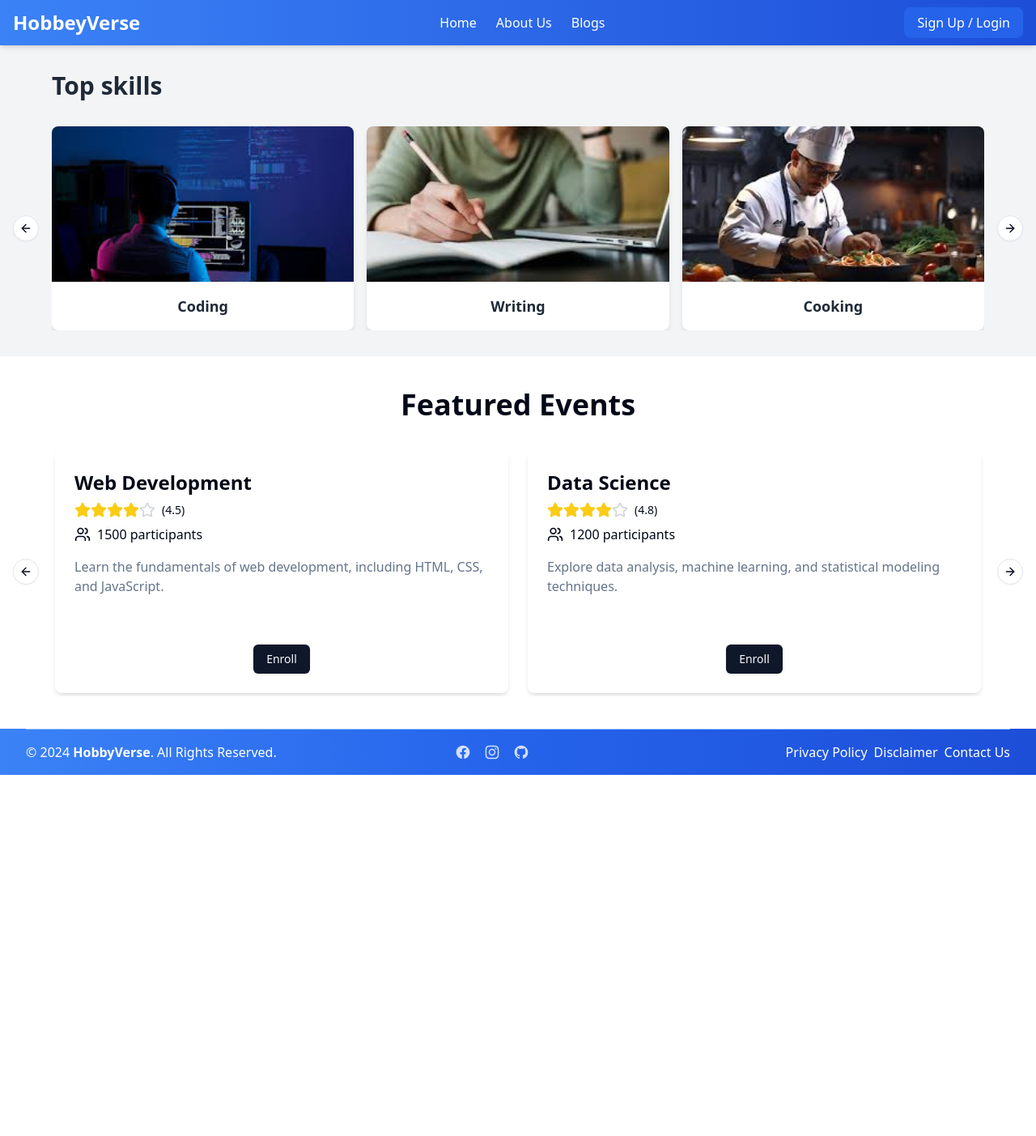
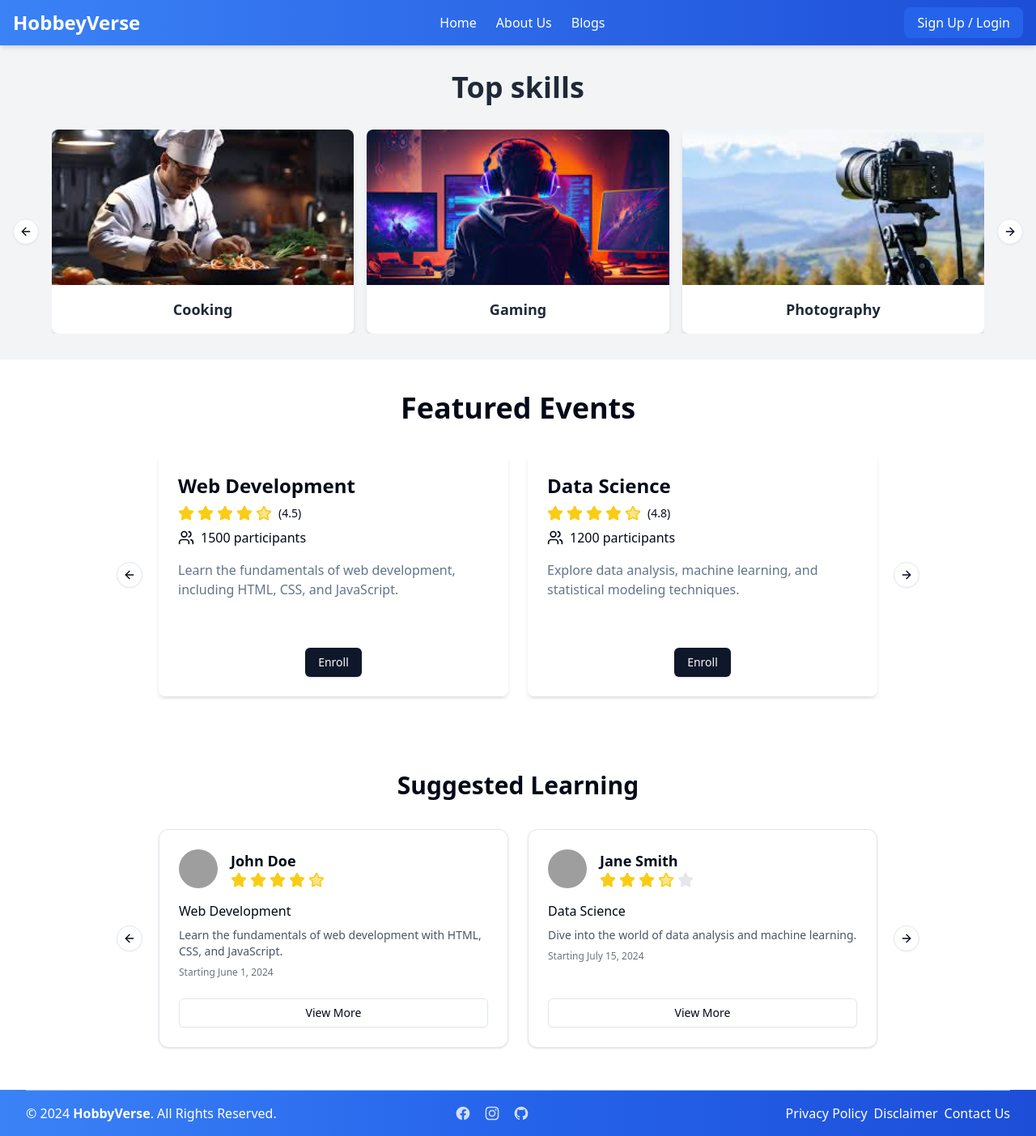
Before and after one commit to Prithwi32/SkillLink, a React (Vite) app in the folder client/: page / in a window 1280 px wide. Shown: the whole page at 81% size. Before the commit the page ends 957 px from the top, so only its background shows below. Built offline with nearby package versions, Linux system fonts and the light colour scheme; grey boxes are pictures that could not be loaded.

Commit message:
Added Suggested Learning component and made some changes in home page

```diff
--- a/client/package.json
+++ b/client/package.json
@@ -11,6 +11,7 @@
     "format": "prettier --write src/**/*.{js,jsx,html,css,json,md}"
   },
   "dependencies": {
+    "@radix-ui/react-avatar": "^1.1.1",
     "@radix-ui/react-label": "^2.1.0",
     "@radix-ui/react-slot": "^1.1.0",
     "@vitejs/plugin-react": "^4.3.3",
--- a/client/src/components/EventCard.jsx
+++ b/client/src/components/EventCard.jsx
@@ -1,21 +1,13 @@
 import { Button } from "@/components/ui/button";
 import { Star, Users } from "lucide-react";
+import { StarRating } from "./StarRating";
 
 const EventCard = ({ skillName, rating, participants, description }) => {
   return (
     <div className="bg-card text-card-foreground rounded-lg shadow-md p-6 flex flex-col h-[300px]">
       <h2 className="text-2xl font-bold mb-2">{skillName}</h2>
       <div className="flex items-center mb-2">
-        {[...Array(5)].map((_, i) => ( //Replace this with rating component created by shreyas
-          <Star
-            key={i}
-            className={`w-5 h-5 ${
-              i < Math.floor(rating)
-                ? "text-yellow-400 fill-current"
-                : "text-gray-300"
-            }`}
-          />
-        ))}
+          <StarRating rating={rating}/>
         <span className="ml-2 text-sm">({rating.toFixed(1)})</span>
       </div>
       <div className="flex items-center mb-4">
--- a/client/src/components/EventCarousel.jsx
+++ b/client/src/components/EventCarousel.jsx
@@ -54,7 +54,7 @@ const EventCarousel = ({ events }) => {
   return (
     <Carousel
       setApi={setApi}
-      className="w-full max-w-xs sm:max-w-2xl lg:max-w-4xl xl:max-w-6xl mx-auto"
+      className="w-full max-w-sm md:max-w-2xl lg:max-w-4xl mx-auto"
       opts={{
         align: "start",
         loop: true,
--- /dev/null
+++ b/client/src/components/InstructorCard.jsx
@@ -0,0 +1,31 @@
+import React from 'react';
+import { Card, CardContent, CardFooter } from "@/components/ui/card"
+import { Avatar, AvatarImage, AvatarFallback } from "@/components/ui/avatar"
+import { Button } from "@/components/ui/button"
+import { StarRating } from './StarRating';
+
+export function InstructorCard({ photo, name, skill, description, date, rating }) {
+  return (
+    <Card className="w-full h-full flex flex-col">
+      <CardContent className="p-6 flex-grow">
+        <div className="flex items-center mb-4">
+          <Avatar className="h-12 w-12 mr-4">
+            <AvatarImage src={photo} alt={name} />
+            <AvatarFallback>{name.charAt(0)}</AvatarFallback>
+          </Avatar>
+          <div className='flex flex-col'>
+          <h3 className="text-lg font-semibold">{name}</h3>
+          <StarRating rating={rating}/>
+
+          </div>
+        </div>
+        <h4 className="text-md font-medium mb-2">{skill}</h4>
+        <p className="text-sm text-gray-600 mb-2 line-clamp-3">{description}</p>
+        <p className="text-xs text-gray-500">{date}</p>
+      </CardContent>
+      <CardFooter className="mt-auto">
+        <Button variant="outline" className="w-full">View More</Button>
+      </CardFooter>
+    </Card>
+  )
+}
--- /dev/null
+++ b/client/src/components/InstructorCardCarousel.jsx
@@ -0,0 +1,27 @@
+import React from 'react';
+import { Carousel, CarouselContent, CarouselItem, CarouselNext, CarouselPrevious } from "@/components/ui/carousel"
+import { InstructorCard } from "./InstructorCard"
+
+export function InstructorCardCarousel({ instructors }) {
+  return (
+    <Carousel
+      opts={{
+        align: "start",
+        loop: true
+      }}
+      className="w-full max-w-sm md:max-w-2xl lg:max-w-4xl mx-auto"
+    >
+      <CarouselContent className="-ml-2 md:-ml-4">
+        {instructors.map((instructor, index) => (
+          <CarouselItem key={index} className="pl-2 md:pl-4 md:basis-1/2 lg:basis-1/2">
+            <div className="p-1 h-full">
+              <InstructorCard {...instructor} />
+            </div>
+          </CarouselItem>
+        ))}
+      </CarouselContent>
+      <CarouselPrevious />
+      <CarouselNext />
+    </Carousel>
+  )
+}
--- /dev/null
+++ b/client/src/components/SuggestedCard.jsx
@@ -0,0 +1,46 @@
+import React from 'react';
+import { InstructorCardCarousel } from "@/components/InstructorCardCarousel"
+
+const instructors = [
+  {
+    photo: "/placeholder.svg?height=100&width=100",
+    name: "John Doe",
+    skill: "Web Development",
+    description: "Learn the fundamentals of web development with HTML, CSS, and JavaScript.",
+    date: "Starting June 1, 2024",
+    rating: 4.5
+  },
+  {
+    photo: "/placeholder.svg?height=100&width=100",
+    name: "Jane Smith",
+    skill: "Data Science",
+    description: "Dive into the world of data analysis and machine learning.",
+    date: "Starting July 15, 2024",
+    rating: 3.5
+  },
+  {
+    photo: "/placeholder.svg?height=100&width=100",
+    name: "Mike Johnson",
+    skill: "UX Design",
+    description: "Learn to create user-centered designs for digital products.",
+    date: "Starting August 1, 2024",
+    rating: 4
+  },
+  {
+    photo: "/placeholder.svg?height=100&width=100",
+    name: "Emily Brown",
+    skill: "Mobile App Development",
+    description: "Build cross-platform mobile apps using React Native.",
+    date: "Starting September 1, 2024",
+    rating: 5
+  }
+]
+
+export default function SuggestedCard() {
+  return (
+    <main className="container mx-auto py-12 px-16">
+      <h1 className="text-3xl font-bold mb-8 text-center">Suggested Learning</h1>
+      <InstructorCardCarousel instructors={instructors} />
+    </main>
+  )
+}
--- a/client/src/components/TopSkills.jsx
+++ b/client/src/components/TopSkills.jsx
@@ -61,7 +61,7 @@ const App = () => {
   return (
     <div className="bg-gray-100 p-8 px-16">
       <div className="max-w-6xl mx-auto">
-        <h1 className="text-3xl font-bold text-gray-800 mb-8">Top skills</h1>
+        <h1 className="text-4xl font-bold text-center text-gray-800 mb-8">Top skills</h1>
         <Carousel
           opts={{
             align: "start",
--- /dev/null
+++ b/client/src/components/ui/avatar.jsx
@@ -0,0 +1,33 @@
+import * as React from "react"
+import * as AvatarPrimitive from "@radix-ui/react-avatar"
+
+import { cn } from "@/lib/utils"
+
+const Avatar = React.forwardRef(({ className, ...props }, ref) => (
+  <AvatarPrimitive.Root
+    ref={ref}
+    className={cn("relative flex h-10 w-10 shrink-0 overflow-hidden rounded-full", className)}
+    {...props} />
+))
+Avatar.displayName = AvatarPrimitive.Root.displayName
+
+const AvatarImage = React.forwardRef(({ className, ...props }, ref) => (
+  <AvatarPrimitive.Image
+    ref={ref}
+    className={cn("aspect-square h-full w-full", className)}
+    {...props} />
+))
+AvatarImage.displayName = AvatarPrimitive.Image.displayName
+
+const AvatarFallback = React.forwardRef(({ className, ...props }, ref) => (
+  <AvatarPrimitive.Fallback
+    ref={ref}
+    className={cn(
+      "flex h-full w-full items-center justify-center rounded-full bg-muted",
+      className
+    )}
+    {...props} />
+))
+AvatarFallback.displayName = AvatarPrimitive.Fallback.displayName
+
+export { Avatar, AvatarImage, AvatarFallback }
--- a/client/src/constants/carousel-content.js
+++ b/client/src/constants/carousel-content.js
@@ -3,162 +3,162 @@ import { assets } from "@/assets/assets";
 export const cards = [
   {
     id: 1,
+    title: "Cooking",
+    image: assets.cooking,
+    description:
+      "Lorem, ipsum dolor sit amet consectetur adipisicing elit. Delectus nesciunt, adipisci quo atque pariatur placeat incidunt a ut sunt id?",
+  },
+  {
+    id: 2,
+    title: "Gaming",
+    image: assets.gaming,
+    description:
+      "Lorem, ipsum dolor sit amet consectetur adipisicing elit. Delectus nesciunt, adipisci quo atque pariatur placeat incidunt a ut sunt id?",
+  },
+  {
+    id: 3,
+    title: "Photography",
+    image: assets.photography,
+    description:
+      "Lorem, ipsum dolor sit amet consectetur adipisicing elit. Delectus nesciunt, adipisci quo atque pariatur placeat incidunt a ut sunt id?",
+  },
+  {
+    id: 4,
+    title: "Email marketing",
+    image: assets.email_marketing,
+    description:
+      "Lorem, ipsum dolor sit amet consectetur adipisicing elit. Delectus nesciunt, adipisci quo atque pariatur placeat incidunt a ut sunt id?",
+  },
+  {
+    id: 5,
+    title: "Budgeting",
+    image: assets.budgeting,
+    description:
+      "Lorem, ipsum dolor sit amet consectetur adipisicing elit. Delectus nesciunt, adipisci quo atque pariatur placeat incidunt a ut sunt id?",
+  },
+  {
+    id: 6,
+    title: "Painting",
+    image: assets.painting,
+    description:
+      "Lorem, ipsum dolor sit amet consectetur adipisicing elit. Delectus nesciunt, adipisci quo atque pariatur placeat incidunt a ut sunt id?",
+  },
+  {
+    id: 7,
+    title: "Music",
+    image: assets.music,
+    description:
+      "Lorem, ipsum dolor sit amet consectetur adipisicing elit. Delectus nesciunt, adipisci quo atque pariatur placeat incidunt a ut sunt id?",
+  },
+  {
+    id: 8,
+    title: "Dancing",
+    image: assets.dancing,
+    description:
+      "Lorem, ipsum dolor sit amet consectetur adipisicing elit. Delectus nesciunt, adipisci quo atque pariatur placeat incidunt a ut sunt id?",
+  },
+  {
+    id: 9,
+    title: "Gardening",
+    image: assets.gardening,
+    description:
+      "Lorem, ipsum dolor sit amet consectetur adipisicing elit. Delectus nesciunt, adipisci quo atque pariatur placeat incidunt a ut sunt id?",
+  },
+  {
+    id: 10,
+    title: "Yoga",
+    image: assets.yoga,
+    description:
+      "Lorem, ipsum dolor sit amet consectetur adipisicing elit. Delectus nesciunt, adipisci quo atque pariatur placeat incidunt a ut sunt id?",
+  },
+  {
+    id: 11,
+    title: "Digital marketing",
+    image: assets.digital_marketing,
+    description:
+      "Lorem, ipsum dolor sit amet consectetur adipisicing elit. Delectus nesciunt, adipisci quo atque pariatur placeat incidunt a ut sunt id?",
+  },
+  {
+    id: 12,
+    title: "Language skills",
+    image: assets.language_skills,
+    description:
+      "Lorem, ipsum dolor sit amet consectetur adipisicing elit. Delectus nesciunt, adipisci quo atque pariatur placeat incidunt a ut sunt id?",
+  },
+  {
+    id: 13,
+    title: "Internet surfing skills",
+    image: assets.internet_surfing,
+    description:
+      "Lorem, ipsum dolor sit amet consectetur adipisicing elit. Delectus nesciunt, adipisci quo atque pariatur placeat incidunt a ut sunt id?",
+  },
+  {
+    id: 14,
+    title: "Data visualization",
+    image: assets.data_visualization,
+    description:
+      "Lorem, ipsum dolor sit amet consectetur adipisicing elit. Delectus nesciunt, adipisci quo atque pariatur placeat incidunt a ut sunt id?",
+  },
+  {
+    id: 15,
+    title: "Active listening",
+    image: assets.active_listening,
+    description:
+      "Lorem, ipsum dolor sit amet consectetur adipisicing elit. Delectus nesciunt, adipisci quo atque pariatur placeat incidunt a ut sunt id?",
+  },
+  {
+    id: 16,
+    title: "Public speaking",
+    image: assets.public_speaking,
+    description:
+      "Lorem, ipsum dolor sit amet consectetur adipisicing elit. Delectus nesciunt, adipisci quo atque pariatur placeat incidunt a ut sunt id?",
+  },
+  {
+    id: 17,
+    title: "Social media",
+    image: assets.social_media,
+    description:
+      "Lorem, ipsum dolor sit amet consectetur adipisicing elit. Delectus nesciunt, adipisci quo atque pariatur placeat incidunt a ut sunt id?",
+  },
+  {
+    id: 18,
+    title: "Video editing",
+    image: assets.video_editing,
+    description:
+      "Lorem, ipsum dolor sit amet consectetur adipisicing elit. Delectus nesciunt, adipisci quo atque pariatur placeat incidunt a ut sunt id?",
+  },
+  {
+    id: 19,
+    title: "Project management",
+    image: assets.project_management,
+    description:
+      "Lorem, ipsum dolor sit amet consectetur adipisicing elit. Delectus nesciunt, adipisci quo atque pariatur placeat incidunt a ut sunt id?",
+  },
+  {
+    id: 20,
+    title: "Carrer mentoring",
+    image: assets.career_metoring,
+    description:
+      "Lorem, ipsum dolor sit amet consectetur adipisicing elit. Delectus nesciunt, adipisci quo atque pariatur placeat incidunt a ut sunt id?",
+  },
+  {
+    id: 21,
+    title: "Time management",
+    image: assets.time_management,
+    description: "",
+  },
+  {
+    id: 22,
     title: "Coding",
     image: assets.coding,
     description:
       "Lorem, ipsum dolor sit amet consectetur adipisicing elit. Delectus nesciunt, adipisci quo atque pariatur placeat incidunt a ut sunt id?Lorem, ipsum dolor sit amet consectetur adipisicing elit. Delectus nesciunt, adipisci quo atque pariatur placeat incidunt a ut sunt id?Lorem, ipsum dolor sit amet consectetur adipisicing elit. Delectus nesciunt, adipisci quo atque pariatur placeat incidunt a ut sunt id?Lorem, ipsum dolor sit amet consectetur adipisicing elit. Delectus nesciunt, adipisci quo atque pariatur placeat incidunt a ut sunt id?Lorem, ipsum dolor sit amet consectetur adipisicing elit. Delectus nesciunt, adipisci quo atque pariatur placeat incidunt a ut sunt id?Lorem, ipsum dolor sit amet consectetur adipisicing elit. Delectus nesciunt, adipisci quo atque pariatur placeat incidunt a ut sunt id?Lorem, ipsum dolor sit amet consectetur adipisicing elit. Delectus nesciunt, adipisci quo atque pariatur placeat incidunt a ut sunt id?Lorem, ipsum dolor sit amet consectetur adipisicing elit. Delectus nesciunt, adipisci quo atque pariatur placeat incidunt a ut sunt id?Lorem, ipsum dolor sit amet consectetur adipisicing elit. Delectus nesciunt, adipisci quo atque pariatur placeat incidunt a ut sunt id?Lorem, ipsum dolor sit amet consectetur adipisicing elit. Delectus nesciunt, adipisci quo atque pariatur placeat incidunt a ut sunt id?",
   },
   {
-    id: 2,
+    id: 23,
     title: "Writing",
     image: assets.writing,
     description:
       "Lorem, ipsum dolor sit amet consectetur adipisicing elit. Delectus nesciunt, adipisci quo atque pariatur placeat incidunt a ut sunt id?",
   },
-  {
-    id: 3,
-    title: "Cooking",
-    image: assets.cooking,
-    description:
-      "Lorem, ipsum dolor sit amet consectetur adipisicing elit. Delectus nesciunt, adipisci quo atque pariatur placeat incidunt a ut sunt id?",
-  },
-  {
-    id: 4,
-    title: "Gaming",
-    image: assets.gaming,
-    description:
-      "Lorem, ipsum dolor sit amet consectetur adipisicing elit. Delectus nesciunt, adipisci quo atque pariatur placeat incidunt a ut sunt id?",
-  },
-  {
-    id: 5,
-    title: "Photography",
-    image: assets.photography,
-    description:
-      "Lorem, ipsum dolor sit amet consectetur adipisicing elit. Delectus nesciunt, adipisci quo atque pariatur placeat incidunt a ut sunt id?",
-  },
-  {
-    id: 6,
-    title: "Email marketing",
-    image: assets.email_marketing,
-    description:
-      "Lorem, ipsum dolor sit amet consectetur adipisicing elit. Delectus nesciunt, adipisci quo atque pariatur placeat incidunt a ut sunt id?",
-  },
-  {
-    id: 7,
-    title: "Budgeting",
-    image: assets.budgeting,
-    description:
-      "Lorem, ipsum dolor sit amet consectetur adipisicing elit. Delectus nesciunt, adipisci quo atque pariatur placeat incidunt a ut sunt id?",
-  },
-  {
-    id: 8,
-    title: "Painting",
-    image: assets.painting,
-    description:
-      "Lorem, ipsum dolor sit amet consectetur adipisicing elit. Delectus nesciunt, adipisci quo atque pariatur placeat incidunt a ut sunt id?",
-  },
-  {
-    id: 9,
-    title: "Music",
-    image: assets.music,
-    description:
-      "Lorem, ipsum dolor sit amet consectetur adipisicing elit. Delectus nesciunt, adipisci quo atque pariatur placeat incidunt a ut sunt id?",
-  },
-  {
-    id: 10,
-    title: "Dancing",
-    image: assets.dancing,
-    description:
-      "Lorem, ipsum dolor sit amet consectetur adipisicing elit. Delectus nesciunt, adipisci quo atque pariatur placeat incidunt a ut sunt id?",
-  },
-  {
-    id: 11,
-    title: "Gardening",
-    image: assets.gardening,
-    description:
-      "Lorem, ipsum dolor sit amet consectetur adipisicing elit. Delectus nesciunt, adipisci quo atque pariatur placeat incidunt a ut sunt id?",
-  },
-  {
-    id: 12,
-    title: "Yoga",
-    image: assets.yoga,
-    description:
-      "Lorem, ipsum dolor sit amet consectetur adipisicing elit. Delectus nesciunt, adipisci quo atque pariatur placeat incidunt a ut sunt id?",
-  },
-  {
-    id: 13,
-    title: "Digital marketing",
-    image: assets.digital_marketing,
-    description:
-      "Lorem, ipsum dolor sit amet consectetur adipisicing elit. Delectus nesciunt, adipisci quo atque pariatur placeat incidunt a ut sunt id?",
-  },
-  {
-    id: 14,
-    title: "Language skills",
-    image: assets.language_skills,
-    description:
-      "Lorem, ipsum dolor sit amet consectetur adipisicing elit. Delectus nesciunt, adipisci quo atque pariatur placeat incidunt a ut sunt id?",
-  },
-  {
-    id: 15,
-    title: "Internet surfing skills",
-    image: assets.internet_surfing,
-    description:
-      "Lorem, ipsum dolor sit amet consectetur adipisicing elit. Delectus nesciunt, adipisci quo atque pariatur placeat incidunt a ut sunt id?",
-  },
-  {
-    id: 16,
-    title: "Data visualization",
-    image: assets.data_visualization,
-    description:
-      "Lorem, ipsum dolor sit amet consectetur adipisicing elit. Delectus nesciunt, adipisci quo atque pariatur placeat incidunt a ut sunt id?",
-  },
-  {
-    id: 17,
-    title: "Active listening",
-    image: assets.active_listening,
-    description:
-      "Lorem, ipsum dolor sit amet consectetur adipisicing elit. Delectus nesciunt, adipisci quo atque pariatur placeat incidunt a ut sunt id?",
-  },
-  {
-    id: 18,
-    title: "Public speaking",
-    image: assets.public_speaking,
-    description:
-      "Lorem, ipsum dolor sit amet consectetur adipisicing elit. Delectus nesciunt, adipisci quo atque pariatur placeat incidunt a ut sunt id?",
-  },
-  {
-    id: 19,
-    title: "Social media",
-    image: assets.social_media,
-    description:
-      "Lorem, ipsum dolor sit amet consectetur adipisicing elit. Delectus nesciunt, adipisci quo atque pariatur placeat incidunt a ut sunt id?",
-  },
-  {
-    id: 19,
-    title: "Video editing",
-    image: assets.video_editing,
-    description:
-      "Lorem, ipsum dolor sit amet consectetur adipisicing elit. Delectus nesciunt, adipisci quo atque pariatur placeat incidunt a ut sunt id?",
-  },
-  {
-    id: 20,
-    title: "Project management",
-    image: assets.project_management,
-    description:
-      "Lorem, ipsum dolor sit amet consectetur adipisicing elit. Delectus nesciunt, adipisci quo atque pariatur placeat incidunt a ut sunt id?",
-  },
-  {
-    id: 21,
-    title: "Carrer mentoring",
-    image: assets.career_metoring,
-    description:
-      "Lorem, ipsum dolor sit amet consectetur adipisicing elit. Delectus nesciunt, adipisci quo atque pariatur placeat incidunt a ut sunt id?",
-  },
-  {
-    id: 22,
-    title: "Time management",
-    image: assets.time_management,
-    description: "",
-  },
 ];
--- a/client/src/pages/LandingPage.jsx
+++ b/client/src/pages/LandingPage.jsx
@@ -1,5 +1,6 @@
 import CustomComponentsHere from "@/components/CustomComponentsHere";
 import Event from "@/components/Event";
+import SuggestedCard from "@/components/SuggestedCard";
 import TopSkills from "@/components/TopSkills";
 const LandingPage = () => {
   return (
@@ -8,6 +9,7 @@ const LandingPage = () => {
       {/* <CustomComponentsHere /> */}
       <TopSkills/>
       <Event/>
+      <SuggestedCard/>
     </div>
   );
 };
```
Also changed, not shown: 1 other file (tests, documents, lock files or other folders).
